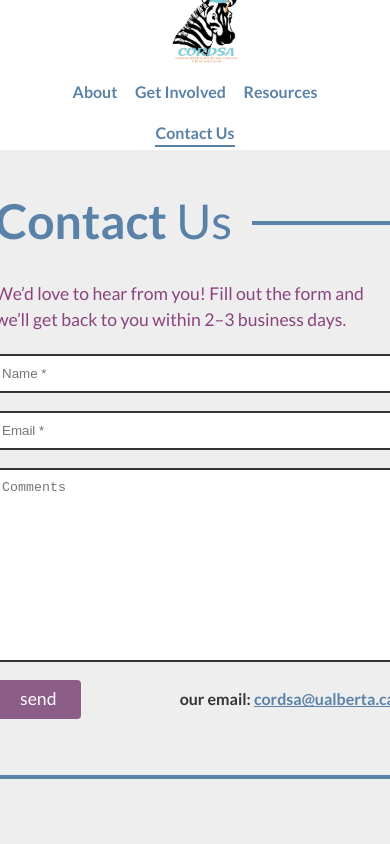
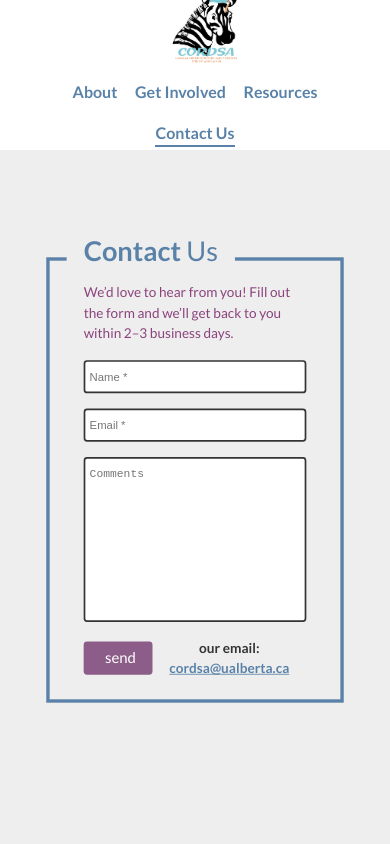
Before and after one commit to cordsa/cordsa-website, a React (Vite) app: page /contact-us in a window 390 px wide. Shown: the top 844 px of the page. Built offline with nearby package versions, Linux system fonts and the light colour scheme; a web font is replaced by a local one.

Commit message:
Implement Contact Page Responsiveness

```diff
--- a/src/pages/contact-page/Contact.css
+++ b/src/pages/contact-page/Contact.css
@@ -97,3 +97,48 @@ form textarea {
 .success-message {
   color: var(--secondary-color-2);
 }
+
+@media (max-width: 600px) {
+  #contact {
+    padding: 100px 20px 20px;
+  }
+
+  .contact-box {
+    width: 100%;
+    min-width: unset;
+    padding: 25px 40px;
+    margin-right: 40px;
+    height: auto;
+    min-height: 400px;
+    transform: scale(0.85);
+  }
+
+  .contact-box > h1 {
+    font-size: 2rem;
+    left: 20px;
+  }
+
+  .contact-box > p {
+    font-size: 1rem;
+    left: 20px;
+  }
+
+  form {
+    width: 100%;
+    min-width: unset;
+  }
+
+  form input {
+    padding: 10px 10px 10px 5px;
+  }
+}
+
+@media (max-width: 376px) {
+  .contact-box > h1 {
+    font-size: 1.6rem;
+  }
+
+  .contact-box > p {
+    font-size: 1rem;
+  }
+}
```
